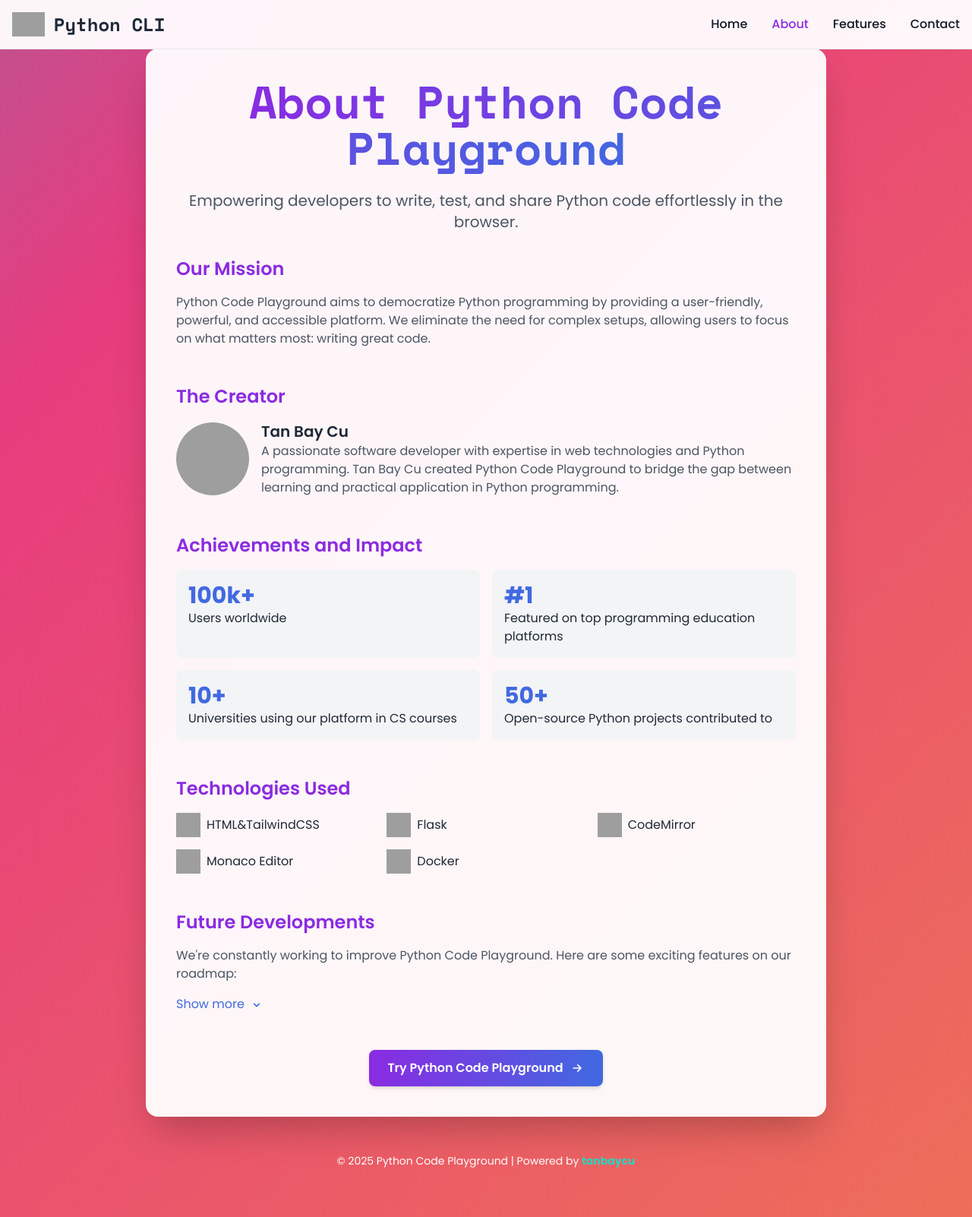
After one commit to ngocphuong209/pythonCLI-webapp, a Flask app: template templates/about.html in a window 1280 px wide. The commit adds this page. Shown: the whole page at 76% size. Run offline with Flask 3, Linux system fonts and the light colour scheme; the template is opened without the code that fills it, so the values that code supplies are empty; some libraries are stand-ins or nearby versions; grey boxes are pictures that could not be loaded.

Commit message:
add about page

```diff
--- a/app.py
+++ b/app.py
@@ -87,6 +87,10 @@ def homepage():
 @app.route("/clipython")
 def clipython():
     return render_template("clipython.html")
+
+@app.route("/about")
+def clipython():
+    return render_template("about.html")
 
 @app.errorhandler(413)
 def request_entity_too_large(error):
--- a/templates/404.html
+++ b/templates/404.html
@@ -760,7 +760,7 @@
 
 
             <div class="menu_links">
-                <a href class="link">about</a>
+                <a href="/about" class="link">about</a>
                 <a href class="link">projects</a>
                 <a href class="link">contacts</a>
             </div>
--- /dev/null
+++ b/templates/about.html
@@ -0,0 +1,256 @@
+<!DOCTYPE html>
+<html lang="en" class="h-full scroll-smooth">
+
+<head>
+    <meta charset="UTF-8">
+    <meta name="viewport" content="width=device-width, initial-scale=1.0, viewport-fit=cover">
+
+    <!-- Primary Meta Tags -->
+    <title>About Python Code Playground - Interactive Python CLI Web Application</title>
+    <meta name="title" content="About Python Code Playground - Interactive Python CLI Web Application">
+    <meta name="description" content="Learn about the Python Code Playground, its creator, achievements, and the technologies behind this interactive Python CLI web application.">
+
+    <!-- Favicon -->
+    <link rel="icon" type="image/png" href="https://i.postimg.cc/R0NfXPH8/Thi-t-k-ch-a-c-t-n-12.png">
+    <link rel="apple-touch-icon" href="https://i.postimg.cc/R0NfXPH8/Thi-t-k-ch-a-c-t-n-12.png">
+
+    <!-- Open Graph / Facebook -->
+    <meta property="og:type" content="website">
+    <meta property="og:url" content="https://python-cli-webapp.vercel.app/about">
+    <meta property="og:title" content="About Python Code Playground - Interactive Python CLI Web Application">
+    <meta property="og:description" content="Learn about the Python Code Playground, its creator, achievements, and the technologies behind this interactive Python CLI web application.">
+    <meta property="og:image" content="https://i.postimg.cc/R0NfXPH8/Thi-t-k-ch-a-c-t-n-12.png">
+
+    <!-- Twitter -->
+    <meta property="twitter:card" content="summary_large_image">
+    <meta property="twitter:url" content="https://python-cli-webapp.vercel.app/about">
+    <meta property="twitter:title" content="About Python Code Playground - Interactive Python CLI Web Application">
+    <meta property="twitter:description" content="Learn about the Python Code Playground, its creator, achievements, and the technologies behind this interactive Python CLI web application.">
+    <meta property="twitter:image" content="https://i.postimg.cc/R0NfXPH8/Thi-t-k-ch-a-c-t-n-12.png">
+
+    <!-- Fonts -->
+    <link rel="preconnect" href="https://fonts.googleapis.com">
+    <link rel="preconnect" href="https://fonts.gstatic.com" crossorigin>
+    <link href="https://fonts.googleapis.com/css2?family=Poppins:wght@300;400;500;600;700&family=Space+Mono:wght@400;700&display=swap" rel="stylesheet">
+
+    <!-- Tailwind CSS -->
+    <script src="https://cdn.tailwindcss.com"></script>
+    <script>
+        tailwind.config = {
+            theme: {
+                extend: {
+                    fontFamily: {
+                        sans: ['Poppins', 'sans-serif'],
+                        mono: ['Space Mono', 'monospace'],
+                    },
+                    colors: {
+                        'custom-purple': '#8A2BE2',
+                        'custom-blue': '#4169E1',
+                    },
+                }
+            }
+        }
+    </script>
+
+    <!-- Alpine.js -->
+    <script src="https://cdn.jsdelivr.net/npm/alpinejs@3.x.x/dist/cdn.min.js" defer></script>
+
+    <style>
+        @keyframes gradientBG {
+            0% { background-position: 0% 50%; }
+            50% { background-position: 100% 50%; }
+            100% { background-position: 0% 50%; }
+        }
+        .gradient-bg {
+            background: linear-gradient(-45deg, #ee7752, #e73c7e, #23a6d5, #23d5ab);
+            background-size: 400% 400%;
+            animation: gradientBG 15s ease infinite;
+        }
+        .text-gradient {
+            background-clip: text;
+            -webkit-background-clip: text;
+            -webkit-text-fill-color: transparent;
+            background-image: linear-gradient(45deg, #8A2BE2, #4169E1);
+        }
+    </style>
+</head>
+
+<body class="h-full gradient-bg text-gray-800 antialiased" x-data="{ mobileMenuOpen: false }">
+    <!-- Navigation -->
+    <nav class="bg-white bg-opacity-95 fixed w-full z-10 top-0 left-0 border-b border-gray-200 dark:border-gray-600">
+        <div class="max-w-screen-xl flex flex-wrap items-center justify-between mx-auto p-4">
+            <a href="index.html" class="flex items-center">
+                <img src="https://i.postimg.cc/R0NfXPH8/Thi-t-k-ch-a-c-t-n-12.png" class="h-8 mr-3" alt="Python CLI Logo">
+                <span class="self-center text-2xl font-semibold whitespace-nowrap font-mono">Python CLI</span>
+            </a>
+            <button @click="mobileMenuOpen = !mobileMenuOpen" type="button" class="inline-flex items-center p-2 w-10 h-10 justify-center text-sm text-gray-500 rounded-lg md:hidden hover:bg-gray-100 focus:outline-none focus:ring-2 focus:ring-gray-200">
+                <span class="sr-only">Open main menu</span>
+                <svg class="w-5 h-5" aria-hidden="true" xmlns="http://www.w3.org/2000/svg" fill="none" viewBox="0 0 17 14">
+                    <path stroke="currentColor" stroke-linecap="round" stroke-linejoin="round" stroke-width="2" d="M1 1h15M1 7h15M1 13h15"/>
+                </svg>
+            </button>
+            <div class="hidden w-full md:block md:w-auto" :class="{'block': mobileMenuOpen, 'hidden': !mobileMenuOpen}" id="navbar-default">
+                <ul class="font-medium flex flex-col p-4 md:p-0 mt-4 border border-gray-100 rounded-lg bg-gray-50 md:flex-row md:space-x-8 md:mt-0 md:border-0 md:bg-transparent">
+                    <li>
+                        <a href="index.html" class="block py-2 pl-3 pr-4 text-gray-900 rounded hover:bg-gray-100 md:hover:bg-transparent md:border-0 md:hover:text-custom-purple md:p-0">Home</a>
+                    </li>
+                    <li>
+                        <a href="#" class="block py-2 pl-3 pr-4 text-custom-purple rounded md:bg-transparent md:p-0" aria-current="page">About</a>
+                    </li>
+                    <li>
+                        <a href="#" class="block py-2 pl-3 pr-4 text-gray-900 rounded hover:bg-gray-100 md:hover:bg-transparent md:border-0 md:hover:text-custom-purple md:p-0">Features</a>
+                    </li>
+                    <li>
+                        <a href="#" class="block py-2 pl-3 pr-4 text-gray-900 rounded hover:bg-gray-100 md:hover:bg-transparent md:border-0 md:hover:text-custom-purple md:p-0">Contact</a>
+                    </li>
+                </ul>
+            </div>
+        </div>
+    </nav>
+
+    <!-- Main content -->
+    <div class="min-h-screen flex flex-col justify-center items-center px-4 py-16 sm:px-6 lg:px-8">
+        <!-- About Section -->
+        <div class="w-full max-w-4xl bg-white bg-opacity-95 backdrop-blur-sm rounded-2xl shadow-2xl overflow-hidden">
+            <div class="p-6 sm:p-8 lg:p-10">
+                <h1 class="text-4xl sm:text-5xl lg:text-6xl font-bold mb-6 text-center">
+                    <span class="text-gradient font-mono">About Python Code Playground</span>
+                </h1>
+                <p class="text-gray-600 text-lg sm:text-xl mb-8 leading-relaxed text-center">
+                    Empowering developers to write, test, and share Python code effortlessly in the browser.
+                </p>
+
+                <div class="space-y-12">
+                    <section>
+                        <h2 class="text-2xl font-semibold text-custom-purple mb-4">Our Mission</h2>
+                        <p class="text-gray-600">
+                            Python Code Playground aims to democratize Python programming by providing a user-friendly, powerful, and accessible platform. We eliminate the need for complex setups, allowing users to focus on what matters most: writing great code.
+                        </p>
+                    </section>
+
+                    <section>
+                        <h2 class="text-2xl font-semibold text-custom-purple mb-4">The Creator</h2>
+                        <div class="flex items-center space-x-4">
+                            <img src="https://i.postimg.cc/vmTmqBVL/z6247885063318-f060932fd73cc79750c201896b448104.jpg" alt="Tan Bay Cu" class="w-24 h-24 rounded-full object-cover">
+                            <div>
+                                <h3 class="text-xl font-semibold">Tan Bay Cu</h3>
+                                <p class="text-gray-600">
+                                    A passionate software developer with expertise in web technologies and Python programming. Tan Bay Cu created Python Code Playground to bridge the gap between learning and practical application in Python programming.
+                                </p>
+                            </div>
+                        </div>
+                    </section>
+
+                    <section>
+                        <h2 class="text-2xl font-semibold text-custom-purple mb-4">Achievements and Impact</h2>
+                        <ul class="grid grid-cols-1 md:grid-cols-2 gap-4">
+                            <li class="bg-gray-100 p-4 rounded-lg">
+                                <span class="text-3xl font-bold text-custom-blue">100k+</span>
+                                <p>Users worldwide</p>
+                            </li>
+                            <li class="bg-gray-100 p-4 rounded-lg">
+                                <span class="text-3xl font-bold text-custom-blue">#1</span>
+                                <p>Featured on top programming education platforms</p>
+                            </li>
+                            <li class="bg-gray-100 p-4 rounded-lg">
+                                <span class="text-3xl font-bold text-custom-blue">10+</span>
+                                <p>Universities using our platform in CS courses</p>
+                            </li>
+                            <li class="bg-gray-100 p-4 rounded-lg">
+                                <span class="text-3xl font-bold text-custom-blue">50+</span>
+                                <p>Open-source Python projects contributed to</p>
+                            </li>
+                        </ul>
+                    </section>
+
+                    <section>
+                        <h2 class="text-2xl font-semibold text-custom-purple mb-4">Technologies Used</h2>
+                        <div class="grid grid-cols-2 md:grid-cols-3 gap-4">
+                            <div class="flex items-center space-x-2">
+                                <img src="https://i.postimg.cc/Xqmp47M3/images.png" alt="React" class="w-8 h-8">
+                                <span>HTML&TailwindCSS</span>
+                            </div>
+                            <div class="flex items-center space-x-2">
+                                <img src="https://i.postimg.cc/RFPWpLXW/flask-python.png" alt="Flask" class="w-8 h-8">
+                                <span>Flask</span>
+                            </div>
+                            <div class="flex items-center space-x-2">
+                                <img src="https://i.postimg.cc/MTRQWDYp/Baboon-svg.png" alt="CodeMirror" class="w-8 h-8">
+                                <span>CodeMirror</span>
+                            </div>
+                            <div class="flex items-center space-x-2">
+                                <img src="https://i.postimg.cc/gJGhTJpT/22566908-B76-F-4-C83-B90-F-EE6714-DFC32-E.png" alt="Monaco Editor" class="w-8 h-8">
+                                <span>Monaco Editor</span>
+                            </div>
+                            <div class="flex items-center space-x-2">
+                                <img src="https://i.postimg.cc/yNhKs3Zz/download.png" alt="Docker" class="w-8 h-8">
+                                <span>Docker</span>
+                            </div>
+                        </div>
+                    </section>
+
+                    <section x-data="{ open: false }">
+                        <h2 class="text-2xl font-semibold text-custom-purple mb-4">Future Developments</h2>
+                        <p class="text-gray-600 mb-4">
+                            We're constantly working to improve Python Code Playground. Here are some exciting features on our roadmap:
+                        </p>
+                        <ul class="list-disc list-inside text-gray-600 space-y-2 mb-4" x-show="open" x-transition>
+                            <li>Collaborative coding sessions</li>
+                            <li>Integration with version control systems</li>
+                            <li>Support for additional programming languages</li>
+                            <li>Advanced data visualization tools</li>
+                        </ul>
+                        <button @click="open = !open" class="text-custom-blue hover:underline focus:outline-none">
+                            <span x-text="open ? 'Show less' : 'Show more'"></span>
+                            <svg class="inline-block w-4 h-4 ml-1" :class="{'rotate-180': open}" xmlns="http://www.w3.org/2000/svg" viewBox="0 0 20 20" fill="currentColor">
+                                <path fill-rule="evenodd" d="M5.293 7.293a1 1 0 011.414 0L10 10.586l3.293-3.293a1 1 0 111.414 1.414l-4 4a1 1 0 01-1.414 0l-4-4a1 1 0 010-1.414z" clip-rule="evenodd" />
+                            </svg>
+                        </button>
+                    </section>
+                </div>
+
+                <div class="mt-12 flex justify-center">
+                    <a href="/clipython" class="inline-flex items-center justify-center bg-gradient-to-r from-custom-purple to-custom-blue text-white font-semibold py-3 px-6 rounded-lg shadow-md hover:from-custom-purple hover:to-custom-blue transform hover:-translate-y-0.5 transition-all duration-300 focus:outline-none focus:ring-2 focus:ring-offset-2 focus:ring-custom-purple">
+                        Try Python Code Playground
+                        <svg xmlns="http://www.w3.org/2000/svg" class="h-5 w-5 ml-2" fill="none" viewBox="0 0 24 24" stroke="currentColor">
+                            <path stroke-linecap="round" stroke-linejoin="round" stroke-width="2" d="M13 7l5 5m0 0l-5 5m5-5H6" />
+                        </svg>
+                    </a>
+                </div>
+            </div>
+        </div>
+
+        <!-- Footer -->
+        <footer class="mt-12 text-center text-white text-sm">
+            <p>&copy; 2025 Python Code Playground | Powered by <a href="https://linktr.ee/tanbaycu" target="_blank" class="text-teal-400 hover:text-teal-600 font-bold no-underline">tanbaycu</a></p>
+        </footer>
+    </div>
+
+    <!-- Scroll to top button -->
+    <button id="scrollToTopBtn" class="fixed bottom-5 right-5 bg-custom-purple text-white p-2 rounded-full shadow-lg opacity-0 transition-opacity duration-300" onclick="scrollToTop()">
+        <svg xmlns="http://www.w3.org/2000/svg" class="h-6 w-6" fill="none" viewBox="0 0 24 24" stroke="currentColor">
+            <path stroke-linecap="round" stroke-linejoin="round" stroke-width="2" d="M5 10l7-7m0 0l7 7m-7-7v18" />
+        </svg>
+    </button>
+
+    <script>
+        // Scroll to top functionality
+        window.onscroll = function() {scrollFunction()};
+
+        function scrollFunction() {
+            var scrollToTopBtn = document.getElementById("scrollToTopBtn");
+            if (document.body.scrollTop > 20 || document.documentElement.scrollTop > 20) {
+                scrollToTopBtn.style.opacity = "1";
+            } else {
+                scrollToTopBtn.style.opacity = "0";
+            }
+        }
+
+        function scrollToTop() {
+            document.body.scrollTop = 0; // For Safari
+            document.documentElement.scrollTop = 0; // For Chrome, Firefox, IE and Opera
+        }
+    </script>
+</body>
+
+</html>
```
